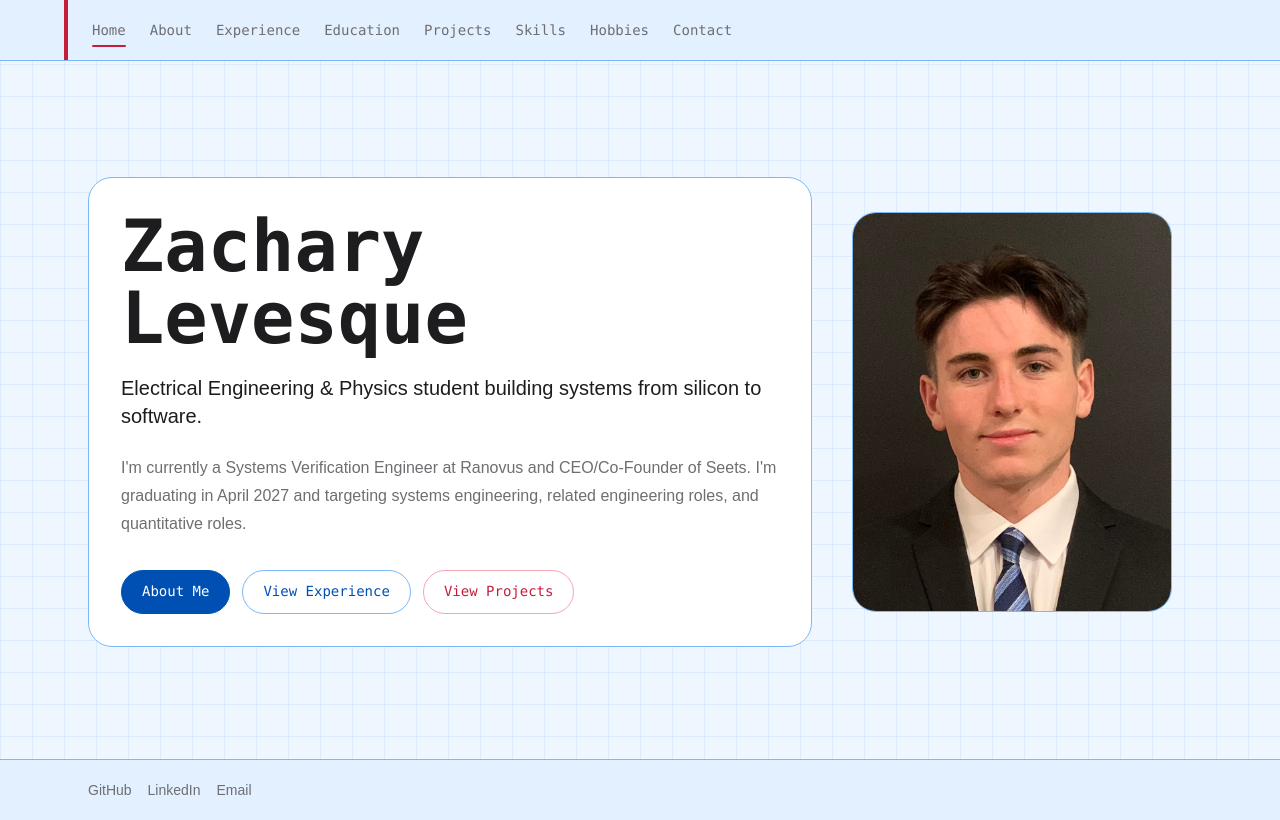
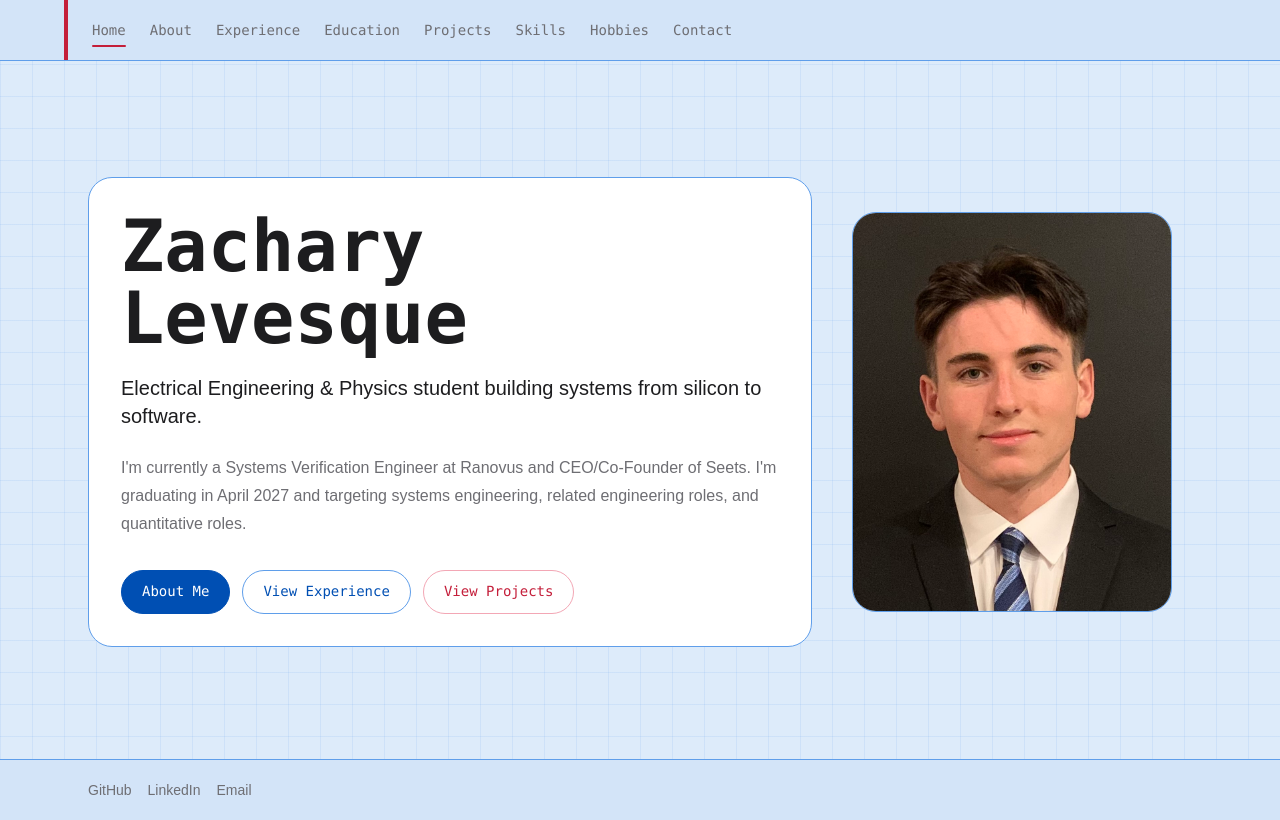
Before and after one commit to Zachary-Levesque/Portfolio, a Next.js app: page / in a window 1280 px wide. Built offline with nearby package versions, Linux system fonts and the light colour scheme.

Commit message:
Update tailwind.config.ts

```diff
--- a/tailwind.config.ts
+++ b/tailwind.config.ts
@@ -9,23 +9,23 @@ const config: Config = {
   theme: {
     extend: {
       colors: {
-        background: "#EEF6FF",
+        background: "#DDEBFA",
         surface: "#FFFFFF",
-        "surface-raised": "#F7FBFF",
-        "surface-blue": "#E3F0FF",
+        "surface-raised": "#F4F9FF",
+        "surface-blue": "#D3E4F8",
         foreground: "#1D1D1F",
         muted: "#6E6E73",
         accent: "#004FB3",
         "accent-hover": "#003B85",
         "accent-soft": "#D6EAFE",
-        "accent-border": "#7CB8F7",
+        "accent-border": "#5F9EEA",
         "accent-muted": "#1E5E9F",
         red: "#C41E3A",
         "red-hover": "#991B30",
         "red-soft": "#FFE8EC",
         "red-border": "#F3A7B5",
         "red-muted": "#A73448",
-        border: "#C7D8EA"
+        border: "#AFC8E2"
       },
       fontFamily: {
         sans: ["var(--font-sans)", "Arial", "Helvetica", "sans-serif"],
```
